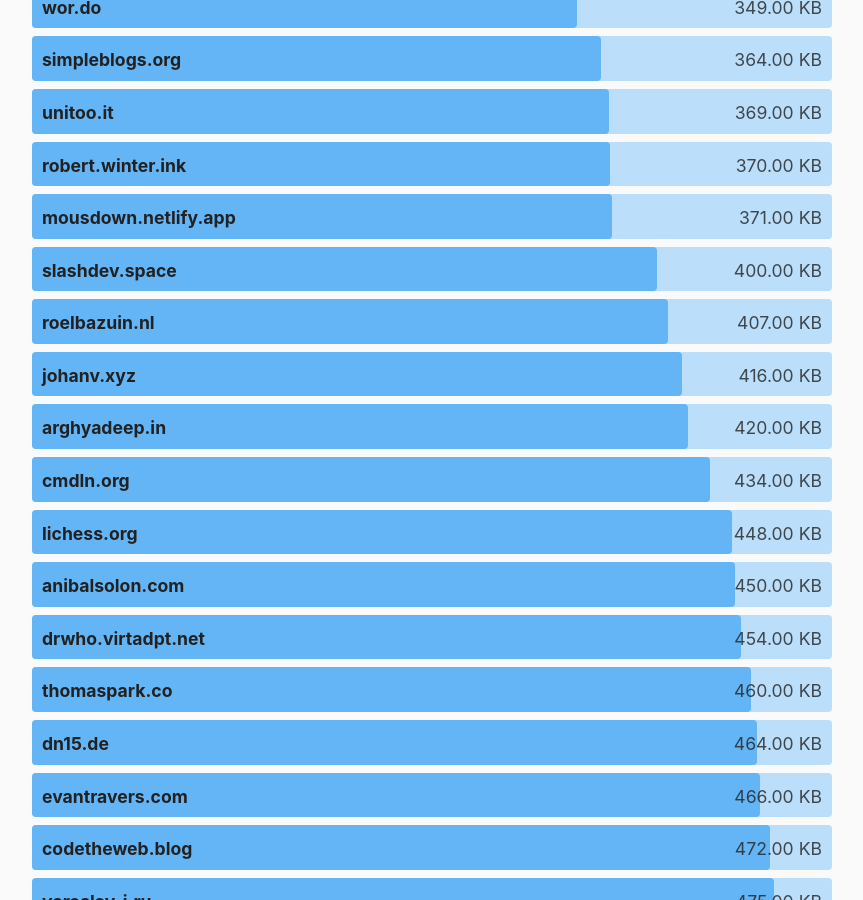
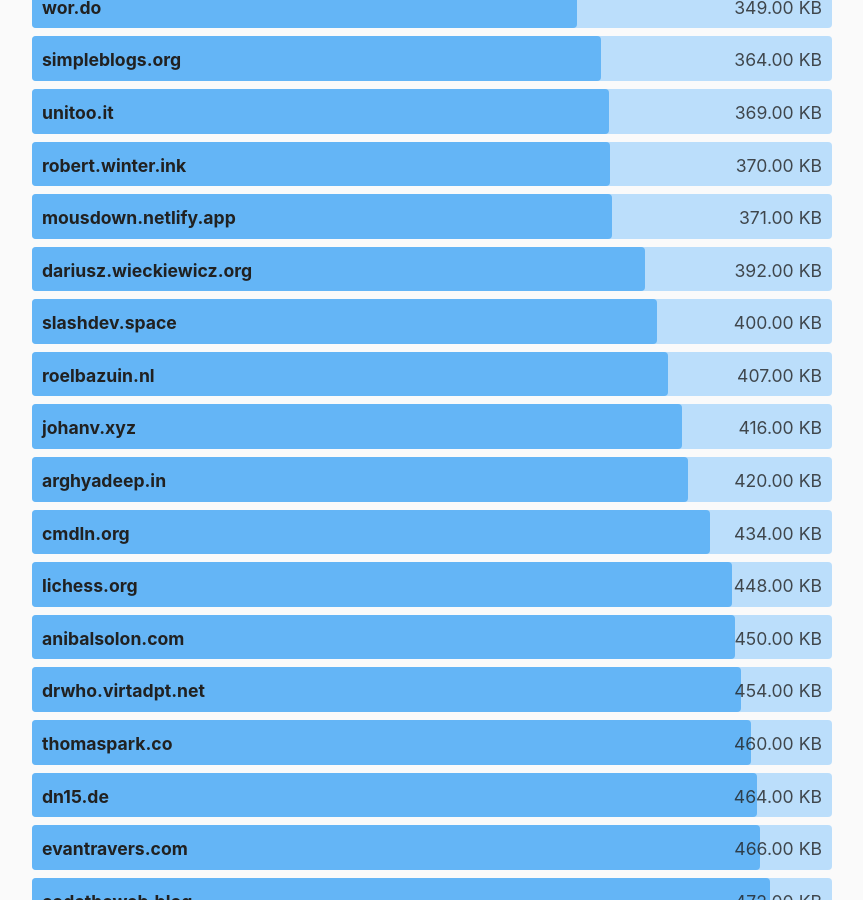
Before and after one commit to kevquirk/512kb.club, a Jekyll site: the page built from index.md, in a window 1280 px wide and 900 px high, scrolled down 18800 px. Shown: the whole window, without its empty margins (208-1071 px from the left). Built offline with Jekyll 4.4.1, drawn with Linux system fonts in a browser that asks for light colours.

Commit message:
Update sites.yml

```diff
--- a/_data/sites.yml
+++ b/_data/sites.yml
@@ -418,6 +418,11 @@
   size: 18.5
   last_checked: 2021-12-09
 
+- domain: dariusz.wieckiewicz.org
+  url: https://dariusz.wieckiewicz.orgm/
+  size: 392
+  last_checked: 2022-01-25
+
 - domain: dataswamp.org
   url: https://dataswamp.org/~solene/
   size: 66.4
```
